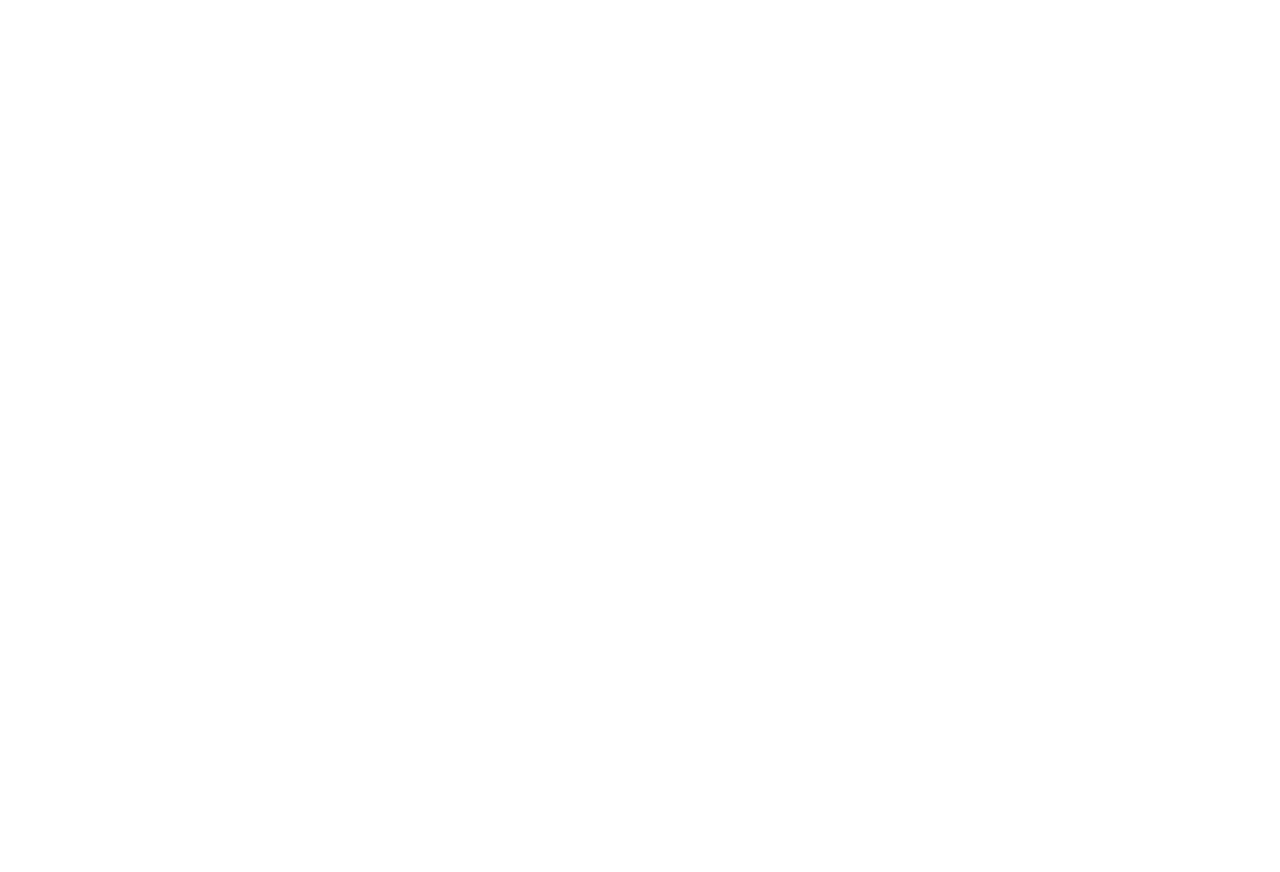
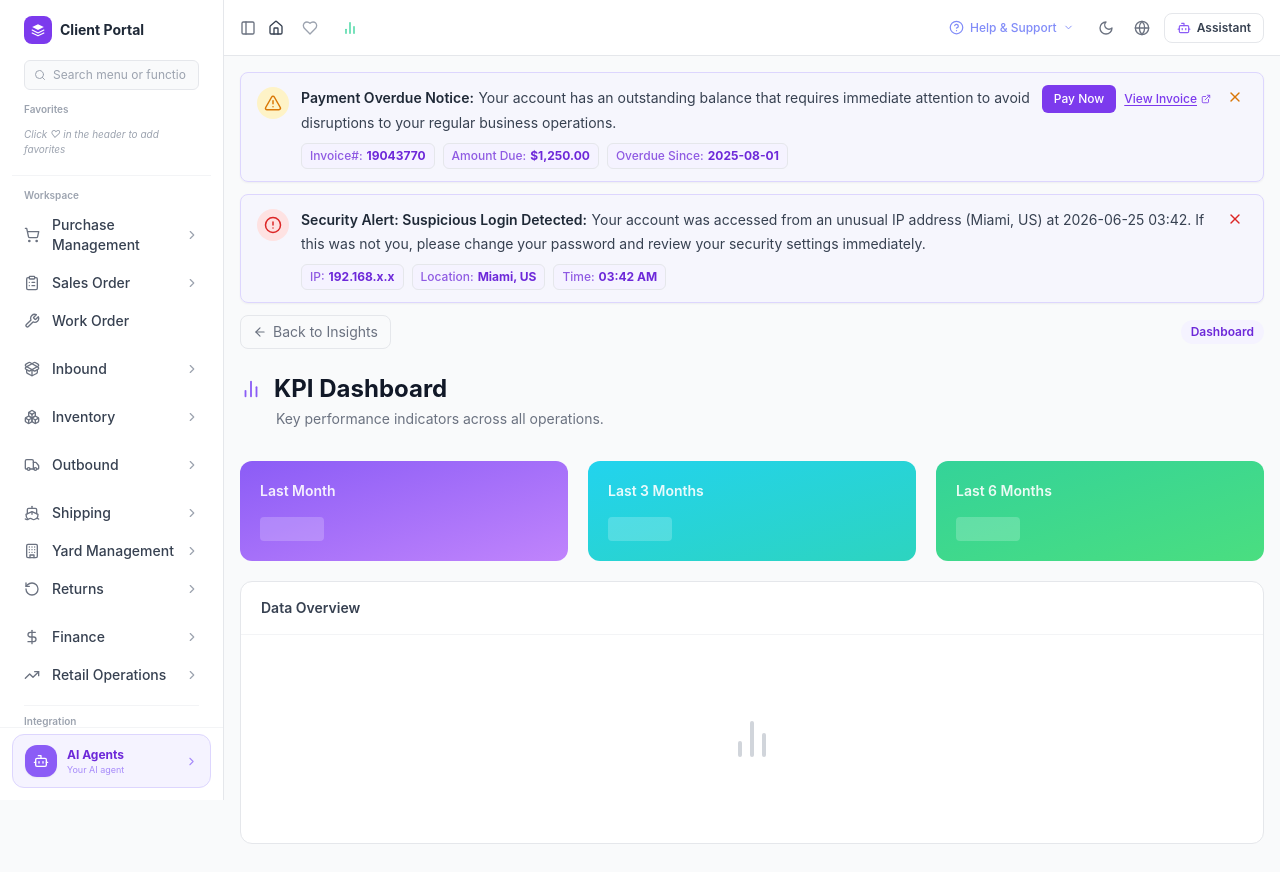
Before and after one commit to WYJade/CP-Announcement-management, a React (Vite) app: page /insights/kpi in a window 1280 px wide. Before the commit this address had no page. Shown: the top 872 px of the page. Before the commit the page ends 800 px from the top, so only its background shows below. Built offline with nearby package versions, Linux system fonts and the light colour scheme.

Commit message:
feat(nav): add Insights section with Dashboards & Reports sub-menus before Integration

```diff
--- a/src/App.tsx
+++ b/src/App.tsx
@@ -41,6 +41,7 @@ import ShipmentsList from './components/Shipping/ShipmentsList'
 import RoleManagement from './components/System/RoleManagement'
 import EntryList from './components/Yard/EntryList'
 import EntryDetail from './components/Yard/EntryDetail'
+import InsightsSubPage from './components/Insights/InsightsSubPage'
 
 function App() {
   return (
@@ -131,6 +132,16 @@ function App() {
         {/* Yard Management — Entry Monitor */}
         <Route path="yard/entry-list" element={<EntryList />} />
         <Route path="yard/entry-detail/:id" element={<EntryDetail />} />
+
+        {/* Insights — Dashboards & Reports */}
+        <Route path="insights/kpi"          element={<InsightsSubPage pageKey="kpi" />} />
+        <Route path="insights/otif"         element={<InsightsSubPage pageKey="otif" />} />
+        <Route path="insights/ticket"       element={<InsightsSubPage pageKey="ticket" />} />
+        <Route path="insights/otif-summary" element={<InsightsSubPage pageKey="otif-summary" />} />
+        <Route path="insights/lead-time"    element={<InsightsSubPage pageKey="lead-time" />} />
+        <Route path="insights/penalties"    element={<InsightsSubPage pageKey="penalties" />} />
+        <Route path="insights/routing"      element={<InsightsSubPage pageKey="routing" />} />
+        <Route path="insights/root-cause"   element={<InsightsSubPage pageKey="root-cause" />} />
       </Route>
     </Routes>
   )
--- /dev/null
+++ b/src/components/Insights/InsightsSubPage.tsx
@@ -0,0 +1,89 @@
+import { useNavigate } from 'react-router-dom'
+import { ArrowLeft, BarChart2, FileText } from 'lucide-react'
+
+// ─── 各子页面配置 ────────────────────────────────────────────────────────────
+const PAGE_CONFIG: Record<string, { title: string; group: 'Dashboard' | 'Report'; desc: string }> = {
+  kpi:           { title: 'KPI Dashboard',        group: 'Dashboard', desc: 'Key performance indicators across all operations.' },
+  otif:          { title: 'OTIF Dashboard',        group: 'Dashboard', desc: 'On-Time In-Full rate tracking and trends.' },
+  ticket:        { title: 'Ticket Insights',       group: 'Dashboard', desc: 'Support ticket volume, resolution time and trends.' },
+  'otif-summary':{ title: 'OTIF Summary',          group: 'Report',    desc: 'Aggregated OTIF performance report by period.' },
+  'lead-time':   { title: 'Lead Time Analysis',    group: 'Report',    desc: 'End-to-end lead time breakdown by lane and carrier.' },
+  penalties:     { title: 'Penalties',             group: 'Report',    desc: 'Penalty events and financial impact summary.' },
+  routing:       { title: 'Routing Report',        group: 'Report',    desc: 'Order routing decisions and carrier selection analysis.' },
+  'root-cause':  { title: 'Root Cause Analysis',   group: 'Report',    desc: 'Systematic analysis of delays and exception drivers.' },
+}
+
+interface InsightsSubPageProps {
+  pageKey: string
+}
+
+export default function InsightsSubPage({ pageKey }: InsightsSubPageProps) {
+  const navigate = useNavigate()
+  const config = PAGE_CONFIG[pageKey]
+
+  if (!config) {
+    return (
+      <div className="flex flex-col items-center justify-center py-24 text-gray-400">
+        <p className="text-sm">Page not found.</p>
+        <button onClick={() => navigate(-1)} className="mt-4 text-sm text-primary-600 hover:underline">← Back</button>
+      </div>
+    )
+  }
+
+  const isDashboard = config.group === 'Dashboard'
+
+  return (
+    <div className="pb-12">
+      {/* Back nav */}
+      <div className="flex items-center justify-between mb-6">
+        <button
+          onClick={() => navigate(-1)}
+          className="flex items-center gap-1.5 text-sm text-gray-500 hover:text-gray-800 transition-colors border border-gray-200 px-3 py-1.5 rounded-lg hover:bg-gray-50"
+        >
+          <ArrowLeft size={14} /> Back to Insights
+        </button>
+        <span className={`text-xs font-semibold px-2.5 py-1 rounded-full ${isDashboard ? 'bg-violet-50 text-violet-700' : 'bg-blue-50 text-blue-700'}`}>
+          {config.group}
+        </span>
+      </div>
+
+      {/* Title */}
+      <div className="mb-8">
+        <div className="flex items-center gap-3 mb-1">
+          {isDashboard
+            ? <BarChart2 size={22} className="text-violet-500" />
+            : <FileText size={22} className="text-blue-500" />
+          }
+          <h1 className="text-2xl font-bold text-gray-900">{config.title}</h1>
+        </div>
+        <p className="text-sm text-gray-500 ml-9">{config.desc}</p>
+      </div>
+
+      {/* Placeholder content */}
+      <div className="grid grid-cols-1 lg:grid-cols-3 gap-5 mb-5">
+        {[
+          { label: 'Last Month', color: 'from-violet-500 to-purple-400' },
+          { label: 'Last 3 Months', color: 'from-cyan-400 to-teal-400' },
+          { label: 'Last 6 Months', color: 'from-emerald-400 to-green-400' },
+        ].map(card => (
+          <div key={card.label} className={`bg-gradient-to-br ${card.color} rounded-xl p-5 text-white min-h-[100px] flex flex-col justify-between`}>
+            <p className="text-sm font-semibold opacity-90">{card.label}</p>
+            <div className="h-6 w-16 bg-white/20 rounded mt-4" />
+          </div>
+        ))}
+      </div>
+
+      <div className="bg-white border border-gray-200 rounded-xl">
+        <div className="px-5 py-4 border-b border-gray-100">
+          <h3 className="text-sm font-semibold text-gray-700">Data Overview</h3>
+        </div>
+        <div className="flex items-center justify-center py-20 text-gray-300">
+          {isDashboard
+            ? <BarChart2 size={48} />
+            : <FileText size={48} />
+          }
+        </div>
+      </div>
+    </div>
+  )
+}
--- a/src/components/Layout/NavSidebar.tsx
+++ b/src/components/Layout/NavSidebar.tsx
@@ -29,7 +29,7 @@ import {
   Clock,
   Search,
   ArrowRight,
-  BarChart2 as BarChart2Icon,
+  BarChart2,
   Ship,
   TrendingUp,
   RefreshCw,
@@ -42,6 +42,7 @@ interface ChildItem {
   id: string
   label: string
   path?: string
+  groupLabel?: boolean  // 如果为 true，作为分组标题渲染
 }
 
 interface MenuItem {
@@ -228,6 +229,26 @@ const menuItems: MenuItem[] = [
       { id: 'damaged-box', label: 'Damaged Box Detection' },
       { id: 'recovery-portal', label: 'Recovery Portal' },
       { id: 'deductions', label: 'Deductions' },
+    ],
+  },
+
+  // ── Insights (Dashboards + Reports, before Integration) ──────────────────
+  {
+    id: 'insights',
+    label: 'Insights',
+    icon: <BarChart2 size={16} />,
+    expandable: true,
+    children: [
+      { id: 'insights-dashboards-header', label: 'Dashboards', groupLabel: true },
+      { id: 'insights-kpi',     label: 'KPI',            path: '/insights/kpi' },
+      { id: 'insights-otif',    label: 'OTIF',           path: '/insights/otif' },
+      { id: 'insights-ticket',  label: 'Ticket Insights',path: '/insights/ticket' },
+      { id: 'insights-reports-header', label: 'Reports', groupLabel: true },
+      { id: 'insights-otif-summary',   label: 'OTIF Summary',      path: '/insights/otif-summary' },
+      { id: 'insights-lead-time',      label: 'Lead Time Analysis', path: '/insights/lead-time' },
+      { id: 'insights-penalties',      label: 'Penalties',          path: '/insights/penalties' },
+      { id: 'insights-routing',        label: 'Routing Report',     path: '/insights/routing' },
+      { id: 'insights-root-cause',     label: 'Root Cause Analysis',path: '/insights/root-cause' },
     ],
   },
 
@@ -555,6 +576,10 @@ function NavSidebar() {
                 <p key={child.id} className="text-[9px] font-semibold text-gray-400 uppercase px-3 pt-2 pb-0.5 flex items-center gap-1">
                   <Clock size={9} /> RECENTS
                 </p>
+              ) : child.groupLabel ? (
+                <p key={child.id} className="text-[9px] font-semibold text-gray-400 uppercase tracking-wide px-3 pt-2.5 pb-0.5">
+                  {child.label}
+                </p>
               ) : (
               <button
                 key={child.id}
```
